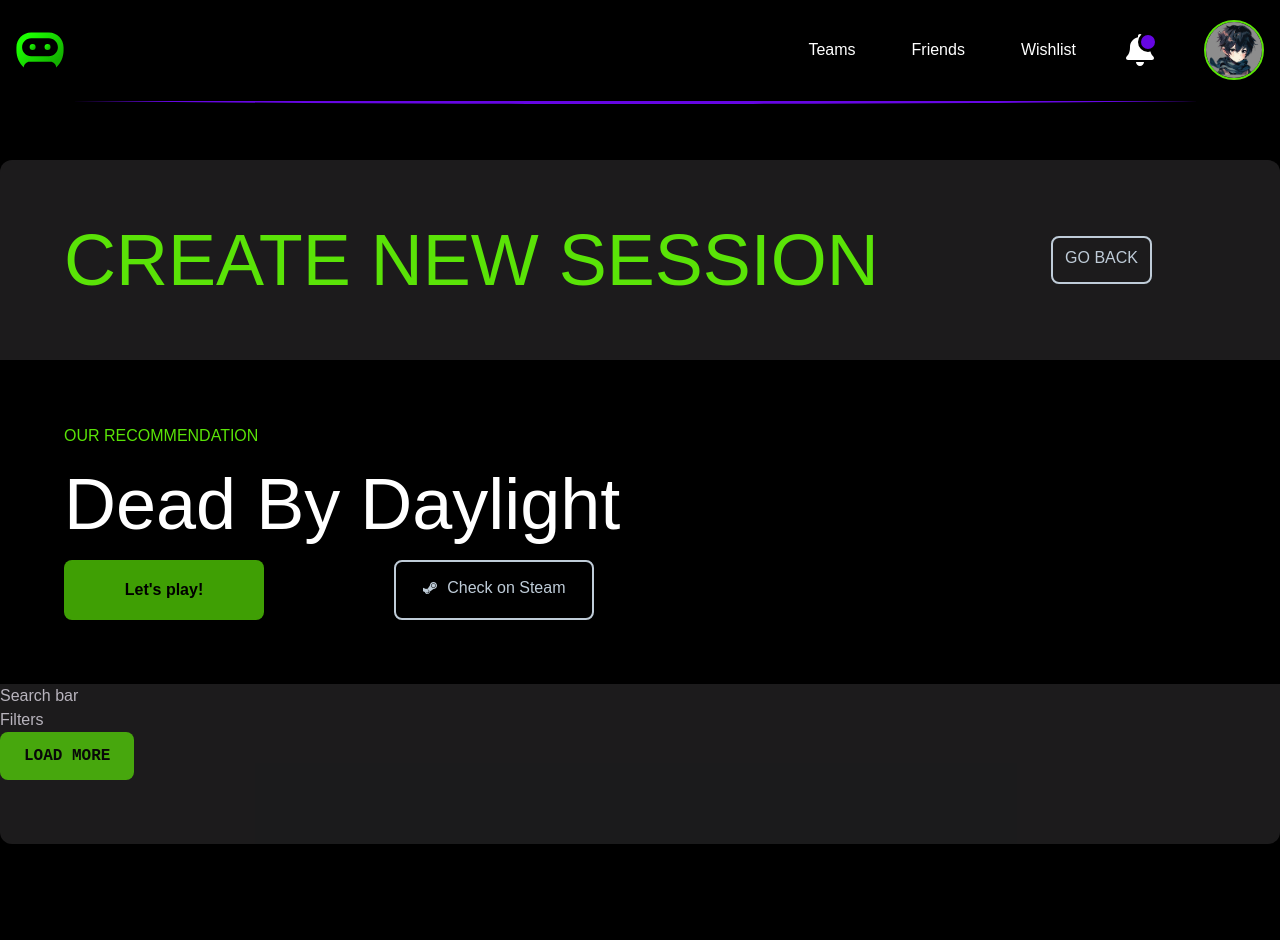
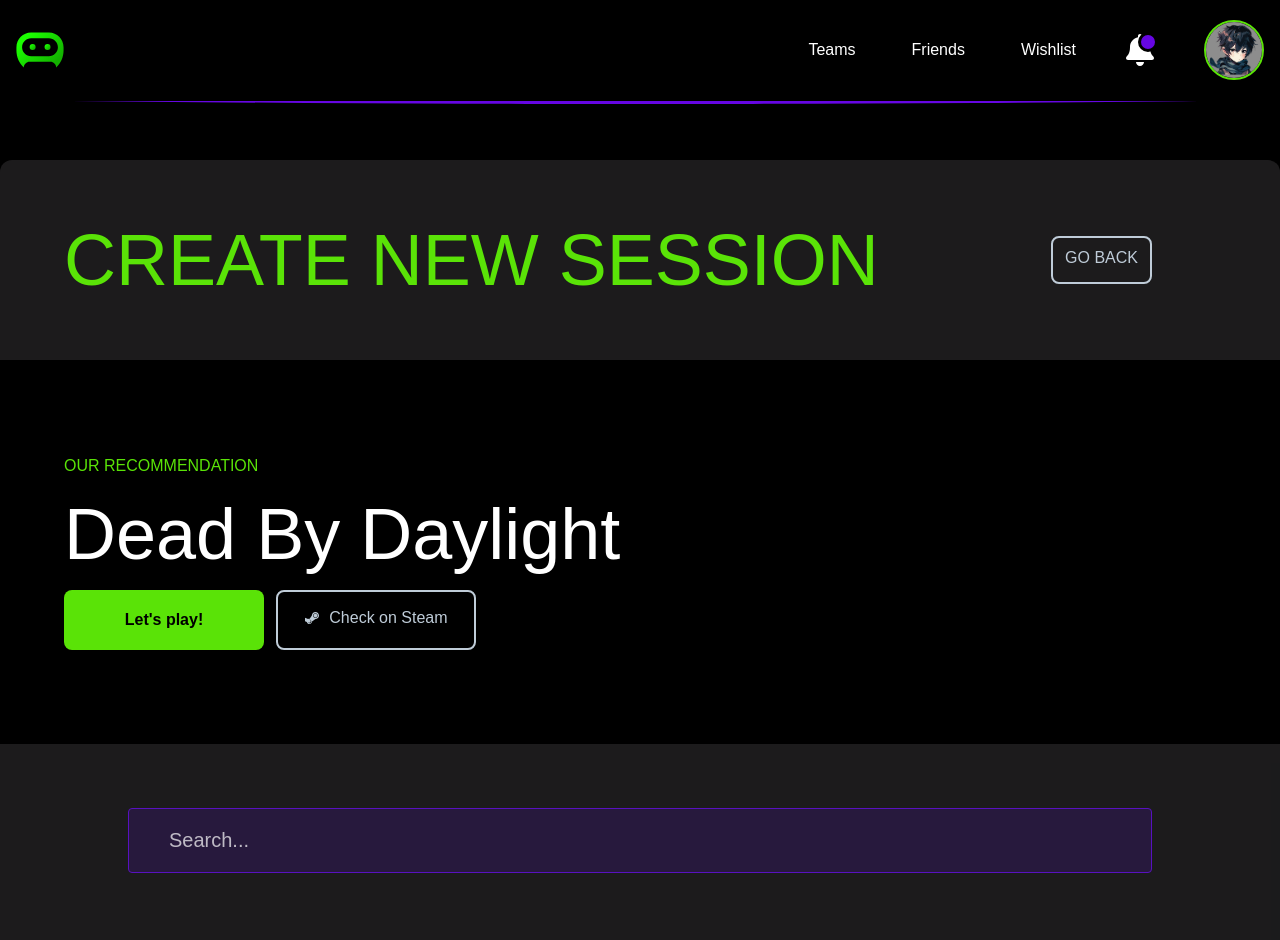
Before and after one commit to Visual-Riot/plaeen, a Next.js app: page /session in a window 1280 px wide. Shown: the top 940 px of the page. Before the commit the page ends 844 px from the top, so only its background shows below. Built offline with nearby package versions, Linux system fonts and the light colour scheme; a web font is replaced by a local one.

Commit message:
add search bar

```diff
--- a/src/app/(protected)/session/page.tsx
+++ b/src/app/(protected)/session/page.tsx
@@ -6,10 +6,12 @@ import GreenButton from "@/components/buttons/GreenButton";
 import OutlineButton from "@/components/buttons/OutlineButton";
 import { useRouter } from 'next/navigation';
 import { FaSteamSymbol } from "react-icons/fa";
+import SearchBar from "@/components/ui/SearchBar";
 
 export default function Page() {
   const [selectedImage, setSelectedImage] = useState<string | null>(null);
   const [username, setUsername] = useState<string>('');
+  const [searchTerm, setSearchTerm] = useState<string>('');
 
   useEffect(() => {
     const savedImage = localStorage.getItem("userAvatar");
@@ -21,6 +23,10 @@ export default function Page() {
       setUsername(savedUsername);
     }
   }, []);
+
+  const handleSearchChange = (e: React.ChangeEvent<HTMLInputElement>) => {
+    setSearchTerm(e.target.value);
+  };
 
   const showMore = () => {
     // Your showMore functionality here
@@ -37,18 +43,18 @@ export default function Page() {
         {/* New Session Header */}
         <div className="flex justify-between items-center pb-16">
           <h1 className="font-abolition text-neonGreen text-7xl ms-16">CREATE NEW SESSION</h1>
-          <OutlineButton onClick={() => router.back()} className="uppercase me-32">
+          <OutlineButton onClick={() => router.back()} className="uppercase me-32 xs:w-[200px] md:w-fit">
             Go Back
           </OutlineButton>
         </div>
 
         {/* Recommended Game */}
-        <div className="bg-black p-16">
+        <div className="bg-black p-16 h-96 flex flex-col justify-center">
           <p className="text-neonGreen uppercase">Our Recommendation</p>
           <h2 className="text-7xl text-white font-abolition my-5">Dead By Daylight</h2>
-          <div className="flex w-[46%] justify-between">
-            <GreenButton onClick={() => {}} className="w-[200px] h-[60px]">Let's play!</GreenButton>
-            <OutlineButton onClick={() => {}} className="flex justify-center items-center w-[200px] h-[60px]">
+          <div className="flex xs:flex-col md:flex-row">
+            <GreenButton onClick={() => {}} className="w-[200px] h-[60px] xs:mb-3 md:mb-0 opacity-[1!important] hover:bg-violet hover:text-white">Let's play!</GreenButton>
+            <OutlineButton onClick={() => {}} className="flex ms-3 justify-center items-center w-[200px] h-[60px]">
               <FaSteamSymbol />
               <span>&nbsp; Check on Steam</span>
             </OutlineButton>
@@ -58,7 +64,13 @@ export default function Page() {
         {/* Filtered Games */}
         <div>
           <div>
-            <div>Search bar</div>
+            <div>
+              <SearchBar
+                value={searchTerm}
+                onChange={handleSearchChange}
+                className="my-16"
+              />
+            </div>
             <div>Filters</div>
           </div>
 
--- /dev/null
+++ b/src/components/ui/SearchBar.tsx
@@ -0,0 +1,32 @@
+import React from 'react';
+import clsx from 'clsx';
+
+interface SearchBarProps {
+  placeholder?: string;
+  value: string;
+  onChange: (e: React.ChangeEvent<HTMLInputElement>) => void;
+  className?: string; // Optional className prop to allow additional styles
+}
+
+const SearchBar: React.FC<SearchBarProps> = ({ placeholder = 'Search...', value, onChange, className }) => {
+  return (
+    <div className="flex justify-center">
+      <input
+        type="text"
+        placeholder={placeholder}
+        value={value}
+        onChange={onChange}
+        className={clsx(
+          'w-4/5 text-white placeholder-white placeholder-opacity-70 py-2 px-10 rounded h-[65px] text-xl',
+          className
+        )}
+        style={{
+          backgroundColor: 'rgba(88, 17, 192, 0.2)',
+          border: '1px solid #5811C0',
+        }}
+      />
+    </div>
+  );
+};
+
+export default SearchBar;
--- a/tailwind.config.ts
+++ b/tailwind.config.ts
@@ -34,6 +34,7 @@ const config: Config = {
         yellow: "#FFBB00",
         blue: "#167EE6",
         taupe: "#b8b4bd",
+        neonPurple: "#5811c0",
 
         // PLAEEN specific colors
         // main colors
```
